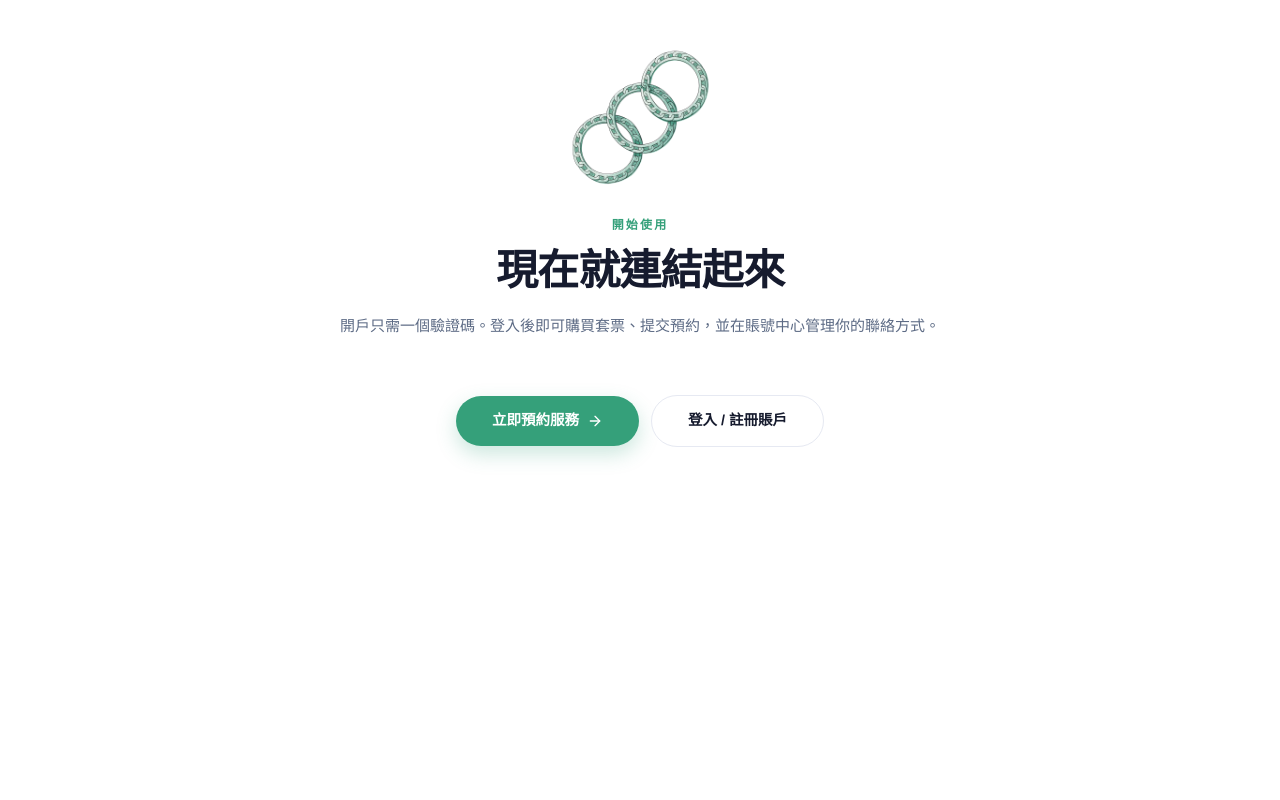
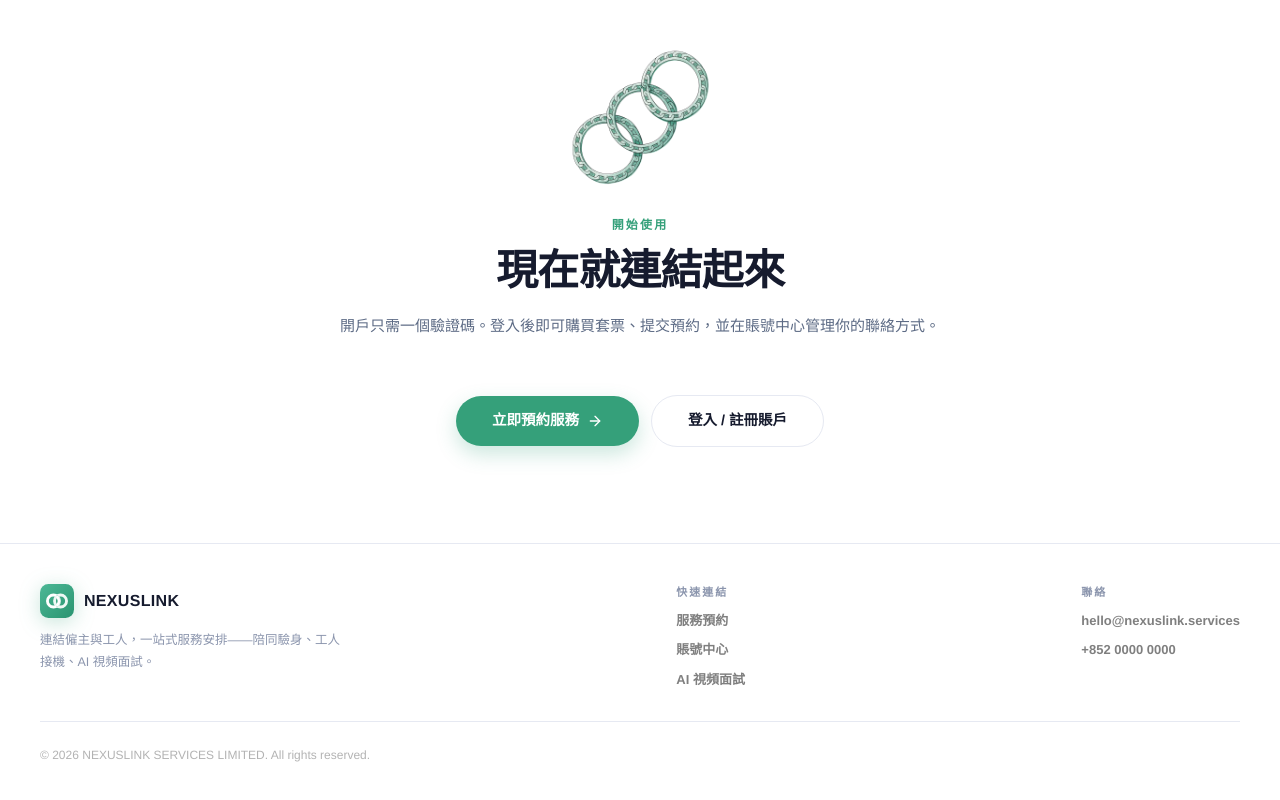
Before and after one commit to Joeyzzyy/booking-interviewdemo, a Next.js app: page / in a window 1280 px wide. Shown: the part 4238-5038 px from the top of the page. Before the commit the page ends 4781 px from the top, so only its background shows below. Built offline with nearby package versions, Linux system fonts and the light colour scheme; no server answers.

Commit message:
feat: 恢復頁腳，僅首頁顯示（功能區不出現）
- SiteFooter（簡約版：logo/快速連結/聯絡/版權）掛回首頁
- /booking、/account 等功能區頁面不顯示頁腳

```diff
--- a/src/app/page.tsx
+++ b/src/app/page.tsx
@@ -6,6 +6,7 @@ import InterviewSection from "@/components/home/InterviewSection";
 import AboutSection from "@/components/home/AboutSection";
 import CTASection from "@/components/home/CTASection";
 import SiteHeader from "@/components/brand/SiteHeader";
+import SiteFooter from "@/components/brand/SiteFooter";
 
 export const metadata: Metadata = {
   title: "NEXUSLINK | 連結僱主與工人・一站式服務安排",
@@ -25,6 +26,7 @@ export default function HomePage() {
         <AboutSection />
         <CTASection />
       </main>
+      <SiteFooter />
     </>
   );
 }
--- /dev/null
+++ b/src/components/brand/SiteFooter.tsx
@@ -0,0 +1,51 @@
+import Link from "next/link";
+import Logo from "./Logo";
+import { brand, contact } from "@/lib/brand";
+
+/** 站點頁腳：僅首頁使用（功能區 /booking、/account 不顯示） */
+export default function SiteFooter() {
+  return (
+    <footer className="border-t border-[#e6e9f2] bg-white px-6 py-10 sm:px-10">
+      <div className="mx-auto max-w-[1200px]">
+        <div className="flex flex-wrap items-start justify-between gap-8">
+          <div className="flex min-w-0 flex-col gap-3">
+            <Logo size={34} wordmarkSize={16} />
+            <p className="max-w-[300px] text-[12.5px] leading-[1.75] text-[#8b95ad]">
+              連結僱主與工人，一站式服務安排——陪同驗身、工人接機、AI 視頻面試。
+            </p>
+          </div>
+
+          <nav aria-label="快速連結" className="flex flex-col gap-2.5 text-[13px]">
+            <p className="text-[11px] font-bold tracking-[0.18em] text-[#8b95ad]">快速連結</p>
+            <Link href="/booking" className="font-semibold text-black/50 transition-colors hover:text-[#2a8163]">
+              服務預約
+            </Link>
+            <Link href="/account" className="font-semibold text-black/50 transition-colors hover:text-[#2a8163]">
+              賬號中心
+            </Link>
+            <a href="/#interview" className="font-semibold text-black/50 transition-colors hover:text-[#2a8163]">
+              AI 視頻面試
+            </a>
+          </nav>
+
+          <div className="flex flex-col gap-2.5 text-[13px]">
+            <p className="text-[11px] font-bold tracking-[0.18em] text-[#8b95ad]">聯絡</p>
+            <a
+              href={`mailto:${contact.email}`}
+              className="font-semibold text-black/50 transition-colors hover:text-[#2a8163]"
+            >
+              {contact.email}
+            </a>
+            <span className="font-semibold text-black/50">{contact.phone}</span>
+          </div>
+        </div>
+
+        <div className="mt-8 flex flex-wrap items-center justify-between gap-2 border-t border-[#e6e9f2] pt-6">
+          <p className="text-[12px] text-black/30">
+            © {new Date().getFullYear()} {brand.nameFull}. All rights reserved.
+          </p>
+        </div>
+      </div>
+    </footer>
+  );
+}
```
